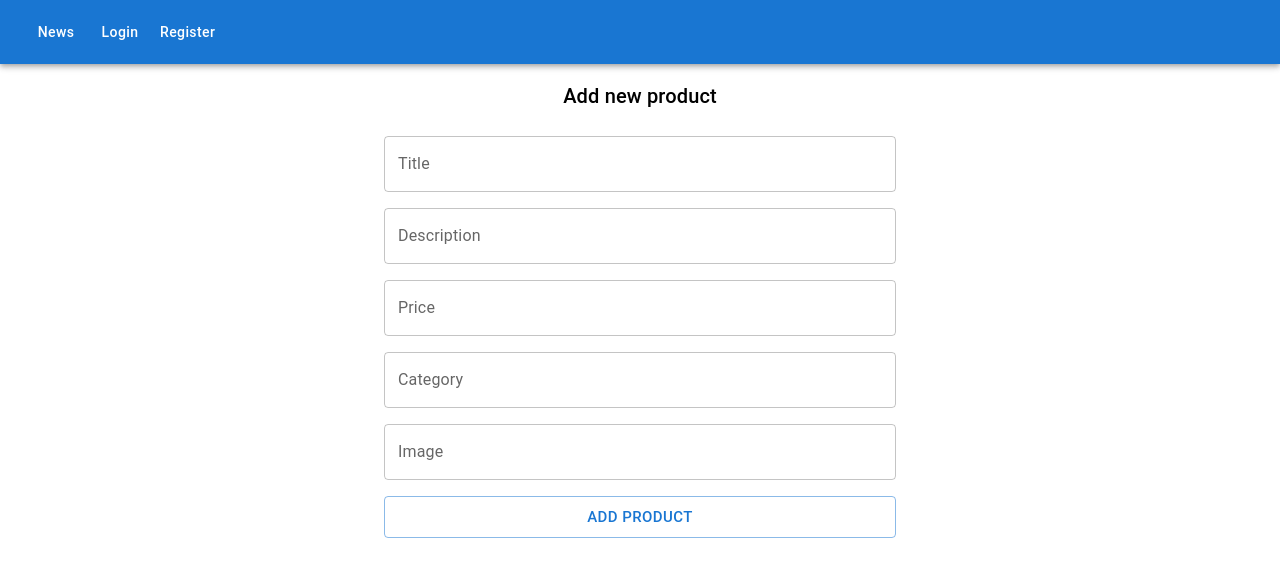
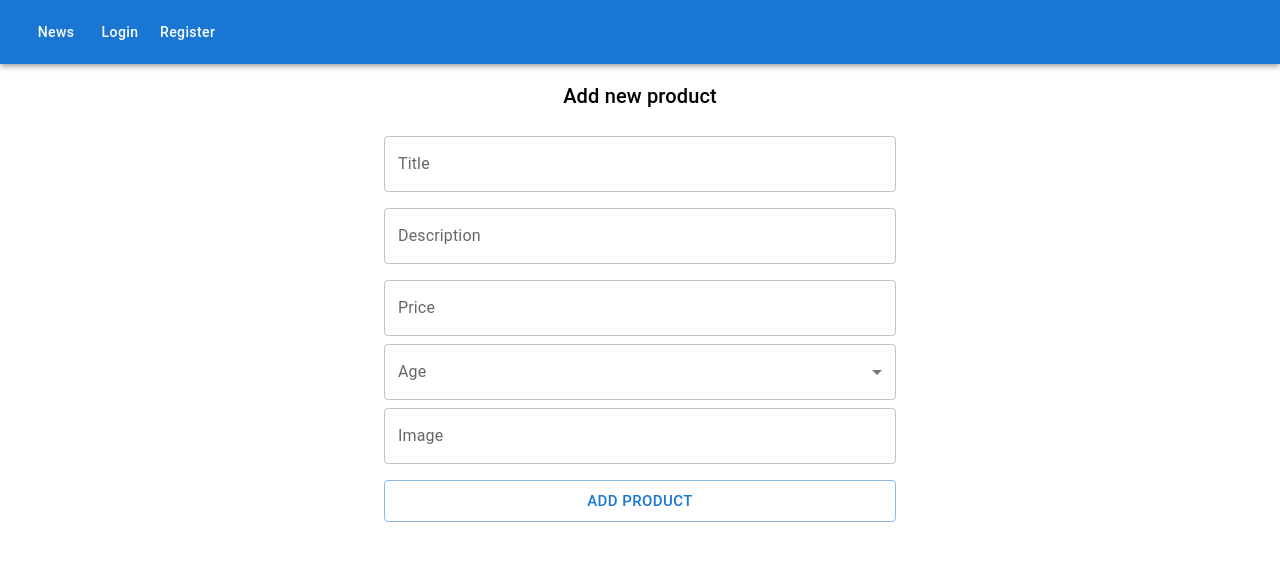
Before and after one commit to badoalmaz/jsps_project_with_swagger, a React (Create React App) app: page /add in a window 1280 px wide. Shown: the top 576 px of the page. Built offline with nearby package versions, Linux system fonts and the light colour scheme.

Commit message:
context 4

```diff
--- a/src/components/product/AddProduct.jsx
+++ b/src/components/product/AddProduct.jsx
@@ -1,7 +1,47 @@
-import { Box, Button, TextField, Typography } from "@mui/material";
-import React from "react";
+import {
+  Box,
+  Button,
+  FormControl,
+  InputLabel,
+  MenuItem,
+  Select,
+  TextField,
+  Typography,
+} from "@mui/material";
+import React, { useEffect, useState } from "react";
+import { useProducts } from "../../contexts/ProductContextProvider";
 
 const AddProduct = () => {
+  const { getCategories, categories, addProduct } = useProducts();
+
+  const [product, setProduct] = useState({
+    title: "",
+    description: "",
+    price: "",
+    category: "",
+    image: "",
+  });
+
+  const handleInp = (e) => {
+    if (e.target.name === "image") {
+      setProduct({
+        ...product,
+        [e.target.name]: e.target.files[0],
+      });
+    } else {
+      setProduct({
+        ...product,
+        [e.target.name]: e.target.value,
+      });
+    }
+  };
+
+  useEffect(() => {
+    getCategories();
+  }, []);
+
+  console.log(categories);
+
   return (
     <Box
       sx={{
@@ -40,14 +80,35 @@ const AddProduct = () => {
         fullWidth
         name="price"
       />
-      <TextField
+      {/* <TextField
         sx={{ m: 1 }}
         id="standard-basic"
         label="Category"
         variant="outlined"
         fullWidth
         name="category"
-      />
+      /> */}
+
+      <FormControl fullWidth>
+        <InputLabel id="demo-simple-select-label">Age</InputLabel>
+        <Select
+          labelId="demo-simple-select-label"
+          id="demo-simple-select"
+          value={product.category}
+          label="Age"
+          onChange={handleInp}
+        >
+          {categories?.map((item) => (
+            <MenuItem value={item.id} key={item.id}>
+              {item.title}
+            </MenuItem>
+          ))}
+
+          {/* <MenuItem value={10}>Ten</MenuItem>
+          <MenuItem value={20}>Twenty</MenuItem>
+          <MenuItem value={30}>Thirty</MenuItem> */}
+        </Select>
+      </FormControl>
       <TextField
         sx={{ m: 1 }}
         id="standard-basic"
```
